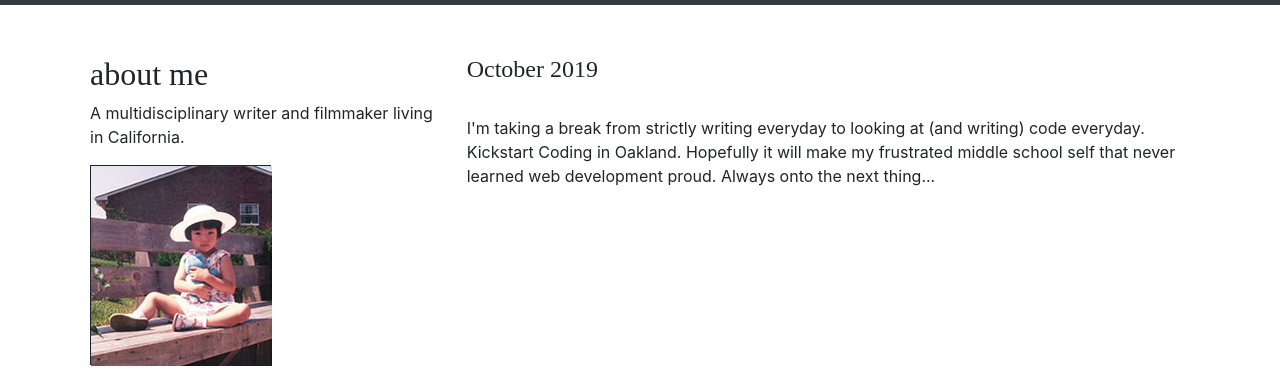
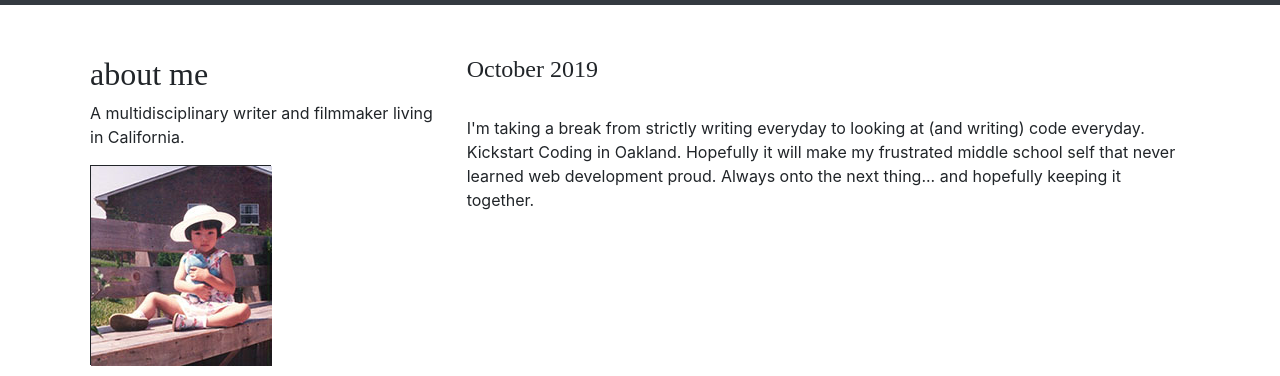
Before and after one commit to eraming/solo, a plain HTML site: page index.html in a window 1280 px wide. Shown: the part 243-619 px from the top of the page. Drawn offline with nearby package versions, Linux system fonts and the light colour scheme; a web font is replaced by a local one.

Commit message:
added line to bio for test

```diff
--- a/index.html
+++ b/index.html
@@ -74,7 +74,7 @@
       <p>I'm taking a break from strictly writing everyday to looking at
         (and writing) code everyday. Kickstart Coding in Oakland. Hopefully it will make my frustrated
         middle school self that never learned web development proud.
-        Always onto the next thing...</p>
+        Always onto the next thing... and hopefully keeping it together.</p>
 
       <br>
 
```
